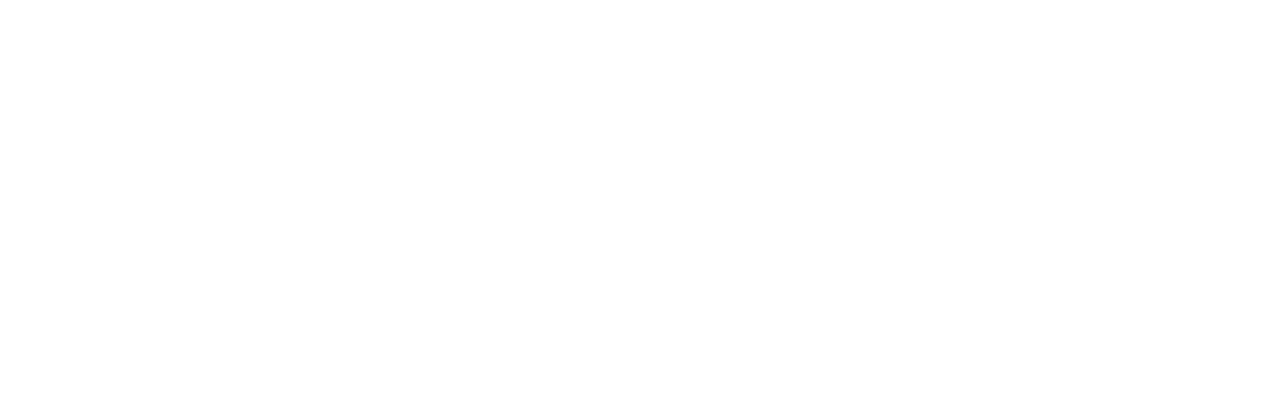
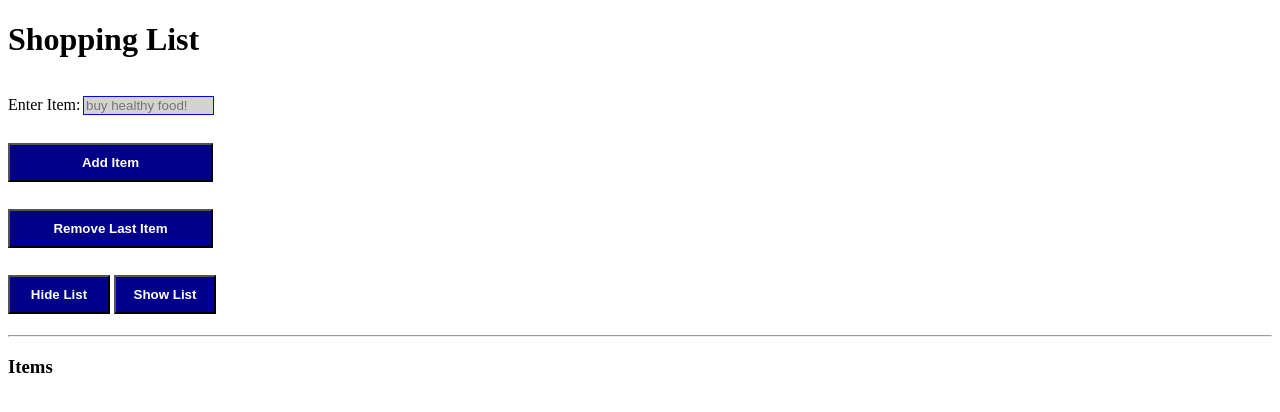
Before and after one commit to Chris-Nelson-860/shopping-list, a plain HTML site: page index.html in a window 1280 px wide. Drawn offline with Linux system fonts and the light colour scheme.

Commit message:
created the base list to build off of

```diff
--- a/index.html
+++ b/index.html
@@ -7,6 +7,19 @@
     <link rel="stylesheet" href="style.css">
 </head>
 <body>
+    <h1 id="header">Shopping List</h1>
+  <p class='inputTitle'>Enter Item:</p><input type='text' id='input' placeholder="buy healthy food!">
+  <br>
+  <button id='addButton'>Add Item</button>
+  <br>
+  <button id='removeLastItem'>Remove Last Item</button>
+  <br>
+  <button class='toggleButt' id='hideButton'>Hide List</button>
+  <button class='toggleButt' id='showButton'>Show List</button>
+  <hr>
+  <h3>Items</h3>
+  <ul>
+  </ul>
 
     <script src="script.js"></script>
 </body>
--- a/script.js
+++ b/script.js
@@ -0,0 +1,29 @@
+let input = document.getElementById('input');
+let ul = document.getElementsByTagName('ul')[0];
+const addButton = document.getElementById('addButton');
+const hideButton = document.getElementById('hideButton');
+const showButton = document.getElementById('showButton');
+const removeButton = document.getElementById('removeLastItem');
+
+
+
+
+addButton.addEventListener('click', ()=>{
+  let li = document.createElement('li');
+  li.textContent = input.value;
+  ul.appendChild(li);
+  input.value = '';
+})
+
+removeButton.addEventListener('click',()=>{
+  let li = document.querySelector('li:last-child');
+  ul.removeChild(li);
+})
+//Note on the li:last-child
+//The li is not a child of all of the li's
+//What this is saying to do is to select the list item that is the last child of its parent.
+
+
+hideButton.addEventListener('click',()=>ul.style.display="none");
+
+showButton.addEventListener('click', ()=> ul.style.display='block');
--- a/style.css
+++ b/style.css
@@ -0,0 +1,31 @@
+button{
+    background-color:darkblue;
+    color:white;
+    display: border-box;
+    font-weight:bolder;
+    padding:.75em;
+    margin-top:1em;
+    margin-bottom:1em;
+    width: 205px;
+  }
+  .toggleButt{
+    background-color:darkblue;
+    color:white;
+    display: border-box;
+    font-weight:bolder;
+    padding:.75em;
+    margin-top:1em;
+    margin-bottom:1em;
+    width: 102px;
+  }
+  .inputTitle{
+    display: border-box;
+    display:inline-block;
+    width: 75px;
+  }
+  input{
+    background-color:lightgrey;
+    border: 1px solid blue;
+    display:border-box;
+    width: 125px;
+  }
```
